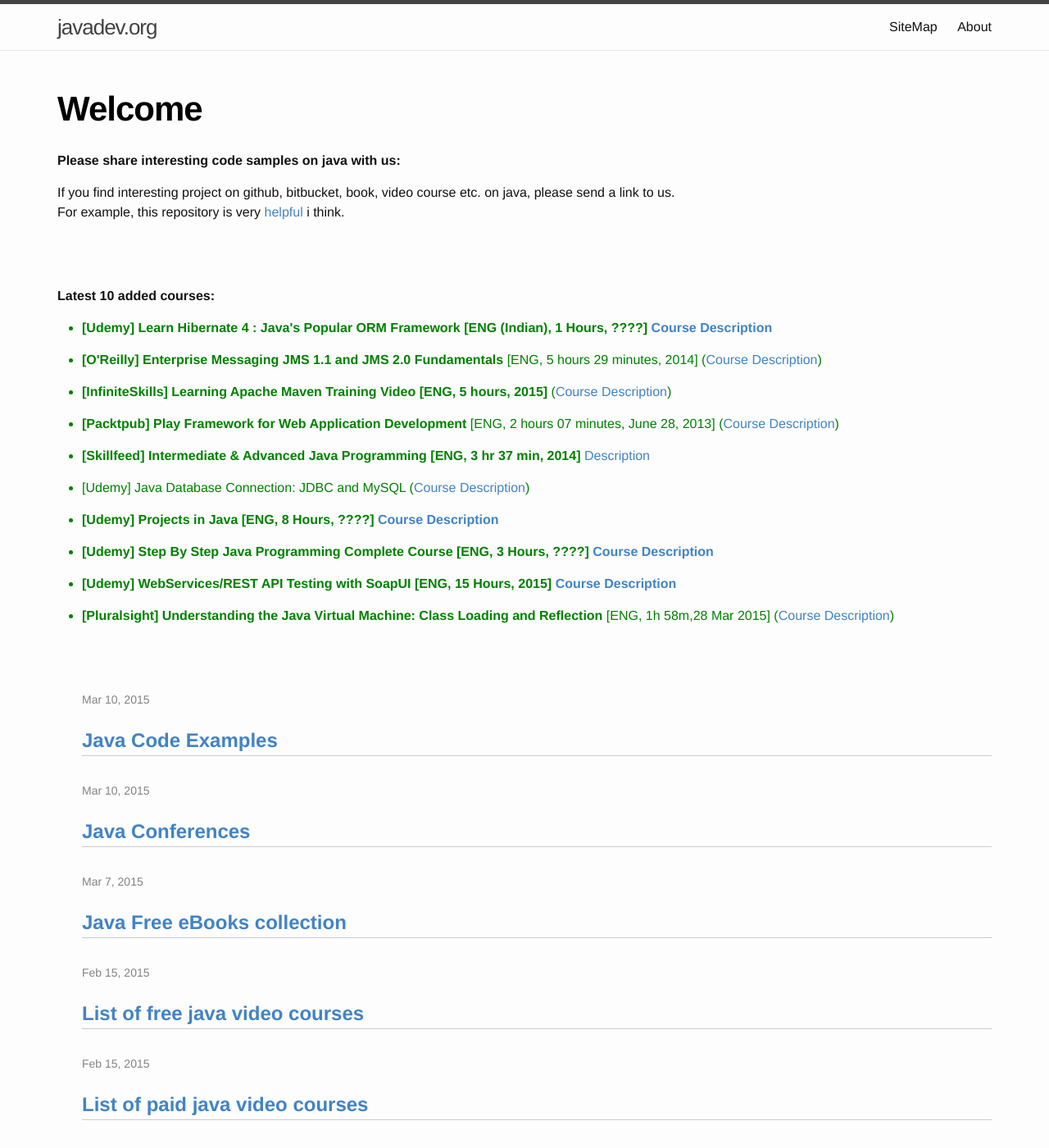
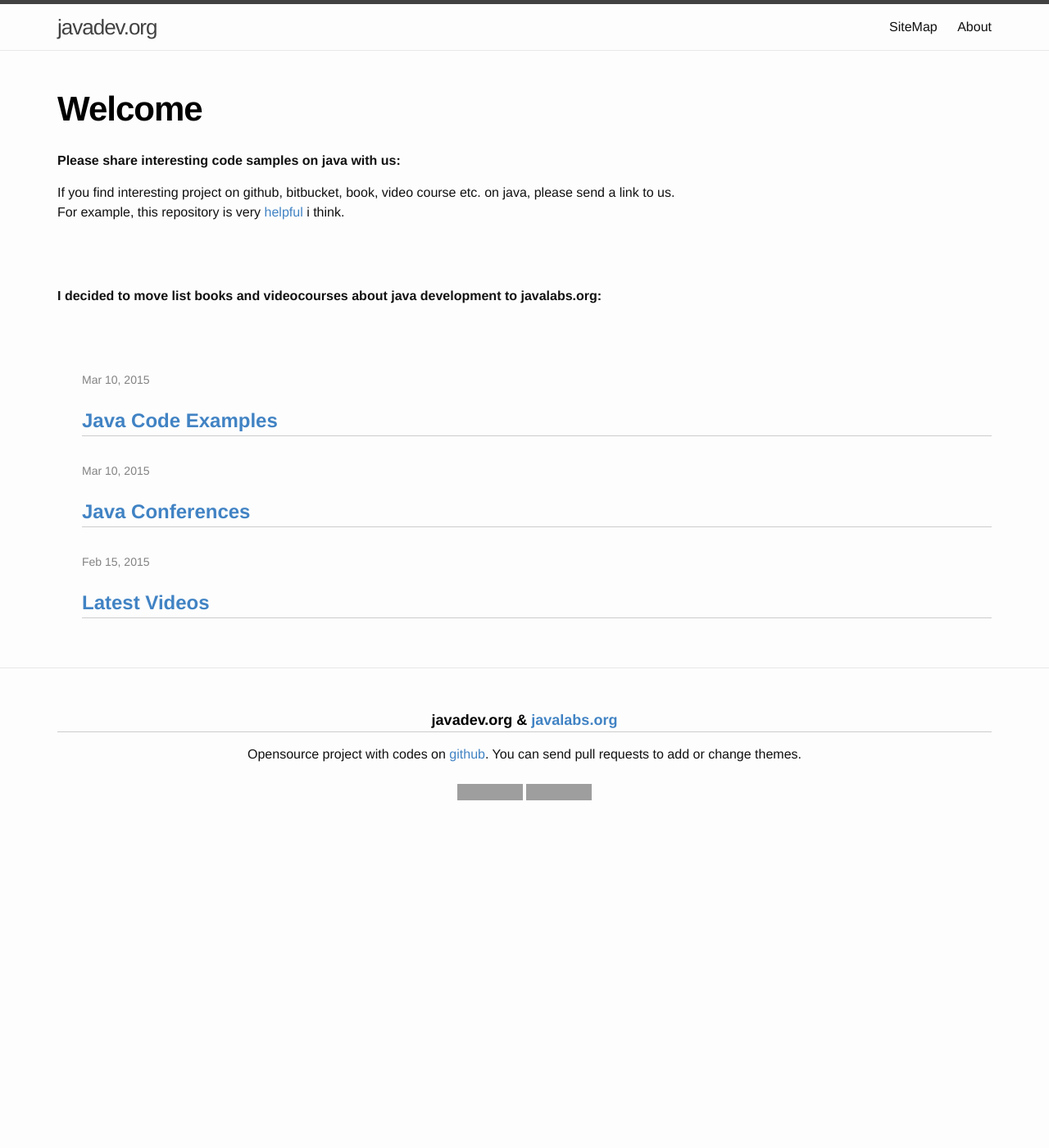
Before and after one commit to webmakaka/javadev.org, a Jekyll site: the page built from website/index.md, in a window 1280 px wide and 1400 px high. Shown: the whole window at 82% size. Built offline with Jekyll 4.4.1, drawn with Linux system fonts in a browser that asks for light colours; some of the changed text lies outside the part shown; grey boxes are pictures that could not be loaded.

Commit message:
content moved to javalabs

```diff
--- a/_includes/footer.html
+++ b/_includes/footer.html
@@ -2,7 +2,7 @@
 
   <div class="wrapper">
 
-    <h2 class="footer-heading" align="center">{{ site.title }}</h2>
+    <h2 class="footer-heading" align="center">{{ site.title }} & <a href="http://javalabs.org/">javalabs.org</a></h2>
         <p align="center">Opensource project with codes on <a href="https://github.com/javadev-org/javadev-org.github.io">github</a>.
             You can send pull requests to add or change themes.
 
--- a/website/index.md
+++ b/website/index.md
@@ -12,20 +12,9 @@
 <br/><br/>
 
 
-**Latest 10 added courses:**
+**I decided to move list books and videocourses about java development to javalabs.org:**
 
-<ul>
-<li style="color:green"><strong>[Udemy] Learn Hibernate 4 : Java's Popular ORM Framework [ENG (Indian), 1 Hours, ????] <a href="https://www.udemy.com/hibernate-4-java-orm-framework/">Course Description</a></strong></li>
-<li style="color:green"><strong>[O'Reilly]  Enterprise Messaging JMS 1.1 and JMS 2.0 Fundamentals </strong> [ENG, 5 hours 29 minutes, 2014] (<a href="http://shop.oreilly.com/product/0636920034698.do">Course Description</a>)</li>
-<li style="color:green"><strong>[InfiniteSkills] Learning Apache Maven Training Video [ENG, 5 hours, 2015]</strong> (<a href="http://www.infiniteskills.com/training/learning-apache-maven.html">Course Description</a>)</li>
-<li style="color:green"><strong>[Packtpub] Play Framework for Web Application Development</strong> [ENG, 2 hours 07 minutes, June 28, 2013] (<a href="https://www.packtpub.com/web-development/play-framework-web-application-development-video">Course Description</a>)</li>
-<li style="color:green"><strong>[Skillfeed] Intermediate & Advanced Java Programming [ENG, 3 hr 37 min, 2014]</strong> <a href="https://www.skillfeed.com/courses/2105-intermediate-advanced-java-programming">Description</a></li>
-<li style="color:green">[Udemy] Java Database Connection: JDBC and MySQL  (<a href="https://www.udemy.com/how-to-connect-java-jdbc-to-mysql/">Course Description</a>)</li>
-<li style="color:green"><strong>[Udemy] Projects in Java [ENG, 8 Hours, ????] <a href="https://www.udemy.com/learn-java-by-building-projects/">Course Description</a></strong></li>
-<li style="color:green"><strong>[Udemy] Step By Step Java Programming Complete Course [ENG, 3 Hours, ????] <a href="https://www.udemy.com/step-by-step-java-programming-complete-course/">Course Description</a></strong></li>
-<li style="color:green"><strong>[Udemy] WebServices/REST API Testing with SoapUI [ENG, 15 Hours, 2015] <a href="https://www.udemy.com/webservices-testing-with-soap-ui/">Course Description</a></strong></li>
-<li style="color:green"><strong>[Pluralsight] Understanding the Java Virtual Machine: Class Loading and Reflection</strong> [ENG, 1h 58m,28 Mar 2015] (<a href="http://www.pluralsight.com/courses/understanding-java-vm-class-loading-reflection">Course Description</a>)</li>
-</ul>
+
 
 
 <br/><br/>
--- a/website/sitemap.md
+++ b/website/sitemap.md
@@ -4,33 +4,6 @@
 permalink: /sitemap/
 ---
 
-<br/><br/>
-
-
-**Read:**
-
-<br/>
-
-<ul>
-<li><a href="/library/magazines/java_magazine/">List of free java magazines</a></li>
-<li><a href="http://javadev.org/jekyll/update/2015/03/07/java-free-ebooks-collection.html">Java Free eBooks Collection</a></li>
-<li><a href="/library/books/classic/">Java Paid Classic Book Collection</a></li>
-</ul>
-
-
-<br/><br/>
-**Watch:**
-<br/>
-
-<ul>
-<li><a href="http://javadev.org/jekyll/update/2015/02/15/java-free-video-courses-collection.html">List of free java video courses</a></li>
-<li><a href="http://javadev.org/jekyll/update/2015/02/15/java-paid-video-courses-collection.html">List of paid java video courses</a></li>
-
-
-</ul>
-
-
-___
 
 
 <br/><br/>
```
Also changed, not shown: _posts/2015-02-15-java-free-video-courses-collection.md (deleted, +0 -27 lines), _posts/2015-02-15-java-paid-video-courses-collection.md (deleted, +0 -31 lines), _posts/2015-02-15-welcome-to-jekyll.markdown (deleted, +0 -11 lines), _posts/2015-03-07-java-free-ebooks-collection.md (deleted, +0 -30 lines).
